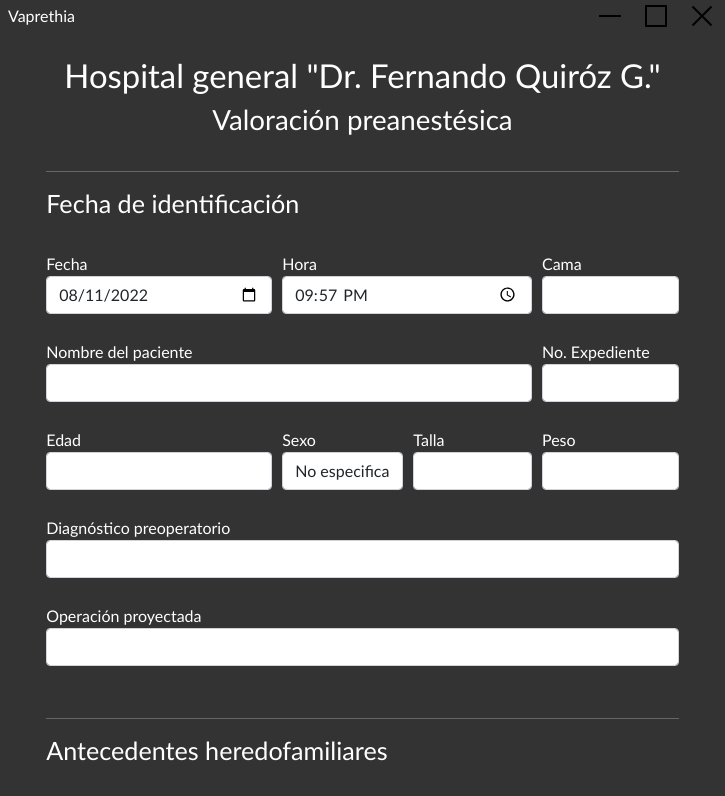
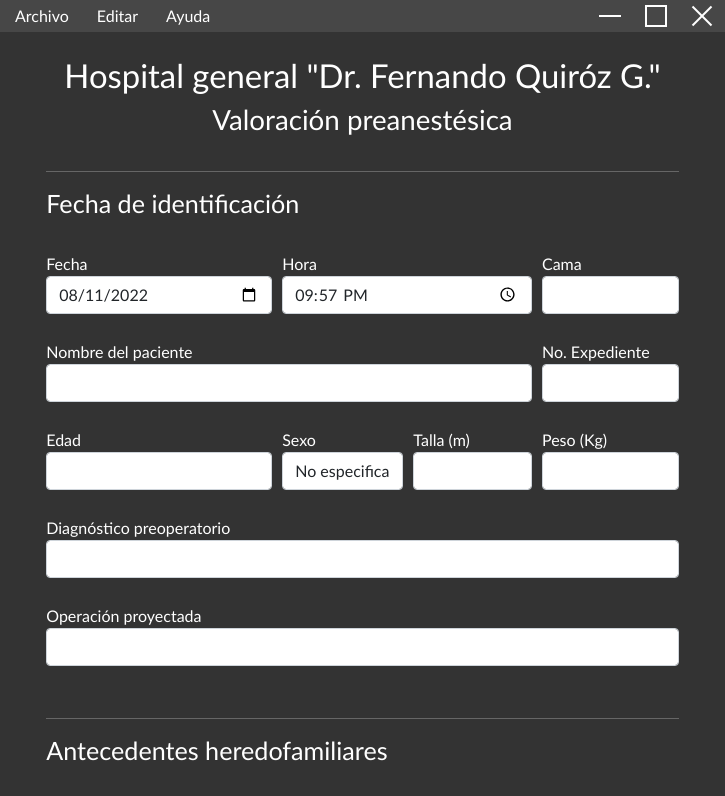
Before and after one commit to PedroJesus044/Vaprethia, an Electron app: page index.html in a window 725 px wide. Shown: the top 796 px of the page. Drawn offline with Linux system fonts and the light colour scheme.

Commit message:
Versión con botones en la title bar

```diff
--- a/index.html
+++ b/index.html
@@ -9,27 +9,32 @@
   <body id="principal">
     <header id="titlebar" class="sticky-top">
       <div id="drag-region">
-        <div id="window-title">
-          <span id="titletext">Vaprethia</span>
+        <!--<div id="window-title">
+          <span id="titletext">V</span>
+        </div>-->
+
+        <div id="menu">
+          <button class="btn rounded m-button text-white">Archivo</button>
+          <button class="btn rounded m-button text-white">Editar</button>
+          <button class="btn rounded m-button text-white">Ayuda</button>
         </div>
+
         <div id="window-controls">
-
           <div class="button" id="min-button">
-            <img class="icon" src="icons/min-w-10.png" draggable="false" />
+            <img class="icon" src="icons/min-w-10.png" style="filter: invert(1);" draggable="false" />
           </div>
 
           <div class="button" id="max-button">
-            <img class="icon" srcset="icons/max-w-10.png" draggable="false" />
+            <img class="icon" srcset="icons/max-w-10.png" style="filter: invert(1);" draggable="false" />
           </div>
 
           <div class="button" id="restore-button">
-            <img class="icon" srcset="icons/restore-w-10.png" draggable="false" />
+            <img class="icon" srcset="icons/restore-w-10.png" style="filter: invert(1);" draggable="false" />
           </div>
 
           <div class="button" id="close-button">
-            <img class="icon" srcset="icons/close-w-10.png" draggable="false" />
+            <img class="icon" srcset="icons/close-w-10.png" style="filter: invert(1);" draggable="false" />
           </div>
-
         </div>
       </div>
     </header>
@@ -89,12 +94,12 @@
           </div>
 
           <div class="mb-3 item8">
-            <label for="talla">Talla</label>
+            <label for="talla">Talla (m)</label>
             <input type="number" id="talla" class="form-control">
           </div>
 
           <div class="mb-3 item9">
-            <label for="peso">Peso</label>
+            <label for="peso">Peso (Kg)</label>
             <input type="number" id="peso" class="form-control">
           </div>
 
--- a/js/autocomplete.js
+++ b/js/autocomplete.js
@@ -68,7 +68,7 @@ function llenaCampos(name){
     varchars = ['clave','nombre','nombre_medico','edad','talla','peso','cama','no_expediente']
     fechas = ['fecha','fecha_realiza','fecha_val_cardvsc']
 
-    let datos = getPaciente(name) // => Promise { <pending> }
+    let datos = getPaciente(name)
 	.then((results) => {
 		textos.forEach(element => {
             document.getElementById(element).value = results[element]
--- a/main.js
+++ b/main.js
@@ -23,7 +23,7 @@ function createWindow () {
   win.loadFile('index.html')
 
   // Open the DevTools.
-  win.webContents.openDevTools()
+  //win.webContents.openDevTools()
 
   win.once('ready-to-show', () => {
     win.show()
--- a/styles.css
+++ b/styles.css
@@ -1,6 +1,10 @@
 * {margin: 0;
   padding: 0;
   border: 0;
+}
+
+:root{
+  --title-height: 32px;
 }
 
 /* Hide scrollbar for Chromium */
@@ -15,8 +19,8 @@
 }
 
 #titlebar{
-  background-color: #333;
-  height: 32px;
+  background-color: rgb(71, 71, 71);
+  height: var(--title-height);
 }
 
 #titlebar #drag-region {
@@ -25,13 +29,42 @@
   -webkit-app-region: drag;
 }
 
+#menu{
+  display: grid;
+  grid-template-columns: repeat(2, auto);
+  grid-template-rows: repeat(1, var(--title-height));
+  position: absolute;
+  top: 0;
+  right: 100%-250px;
+  height: var(--title-height);
+}
+
+#menu .m-button{
+  grid-row: 1 / span 1;
+  display: flex;
+  justify-content: center;
+  align-items: center;
+  margin-left: 2px;
+  margin-top: 5px;
+  margin-bottom: 5px;
+  text-align: center;
+}
+
+#menu {
+  -webkit-app-region: no-drag;
+}
+
+#menu .m-button:hover {
+  background-color: rgba(194, 194, 194, 0.1) !important;
+}
+
 #window-controls {
   display: grid;
   grid-template-columns: repeat(3, 46px);
   position: absolute;
   top: 0;
   right: 0;
-  height: 32px;
+  height: var(--title-height);
 }
 
 #window-controls .button {
@@ -140,6 +173,15 @@ input::-webkit-outer-spin-button,
 input::-webkit-inner-spin-button {
     -webkit-appearance: none;
     margin: 0;
+}
+
+#window-menu {
+  display: grid;
+  grid-template-columns: repeat(3, 46px);
+  position: absolute;
+  top: 0;
+  right: 0;
+  height: 32px;
 }
 
 .item1{ grid-area: fecha; }
```
